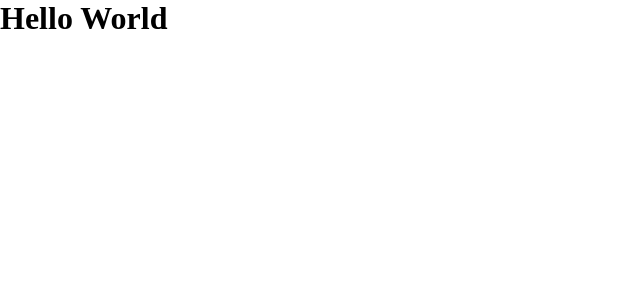
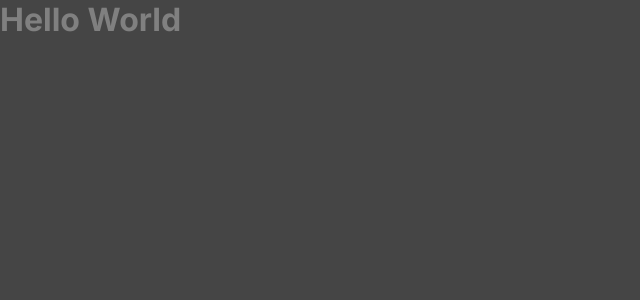
Before and after one commit to JuanSavedra/ToDo, a React (Vite) app: page / in a window 1280 px wide. Shown: the top 300 px of the page, without its empty margins (0-640 px from the left). Built offline with nearby package versions, Linux system fonts and the light colour scheme.

Commit message:
adding fonts

```diff
--- a/index.html
+++ b/index.html
@@ -2,6 +2,9 @@
 <html lang="en">
   <head>
     <meta charset="UTF-8" />
+    <link rel="preconnect" href="https://fonts.googleapis.com">
+    <link rel="preconnect" href="https://fonts.gstatic.com" crossorigin>
+    <link href="https://fonts.googleapis.com/css2?family=Inter:wght@400;700&display=swap" rel="stylesheet">
     <link rel="icon" type="image/svg+xml" href="/src/favicon.svg" />
     <meta name="viewport" content="width=device-width, initial-scale=1.0" />
     <title>ToDo</title>
--- a/src/global.css
+++ b/src/global.css
@@ -1,9 +1,3 @@
-* {
-  margin: 0;
-  padding: 0;
-  box-sizing: border-box;
-}
-
 :root {
   --gray-100: #f2f2f2;
   --gray-200: #d9d9d9;
@@ -12,9 +6,27 @@
   --gray-500: #262626;
   --gray-600: #1a1a1a;
   --gray-700: #0d0d0d;
+  --background: #454545;
   --purple: #8284fa;
   --purple-dark: #5e60ce;
   --blue: #4ea8de;
   --blue-dark: #1e6f9f;
   --danger: #e25858;
 }
+
+* {
+  margin: 0;
+  padding: 0;
+  box-sizing: border-box;
+}
+
+body {
+  background-color: var(--background);
+  color: var(--gray-300);
+}
+
+body, input, textarea, button {
+  font-family: 'Inter', sans-serif;
+  font-weight: 400;
+  font-size: 1rem;
+}
```
